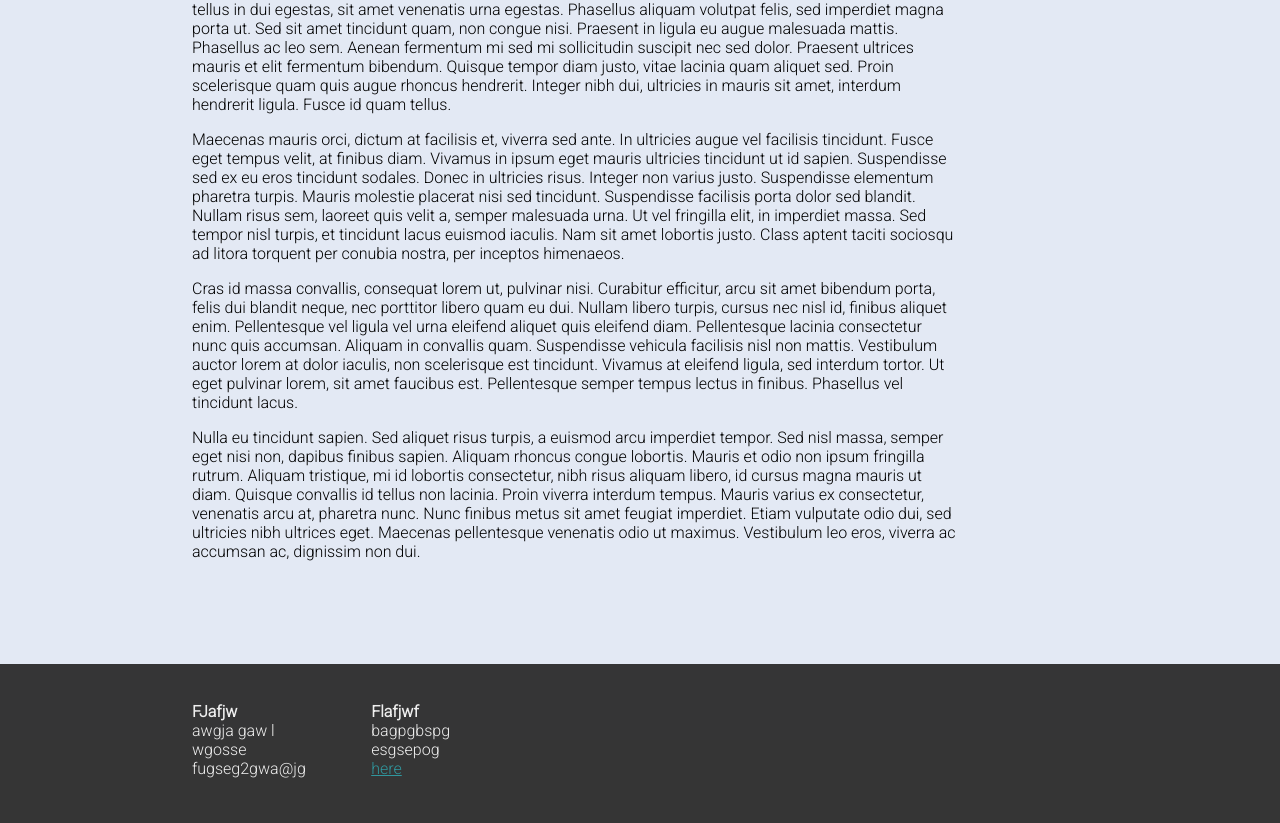
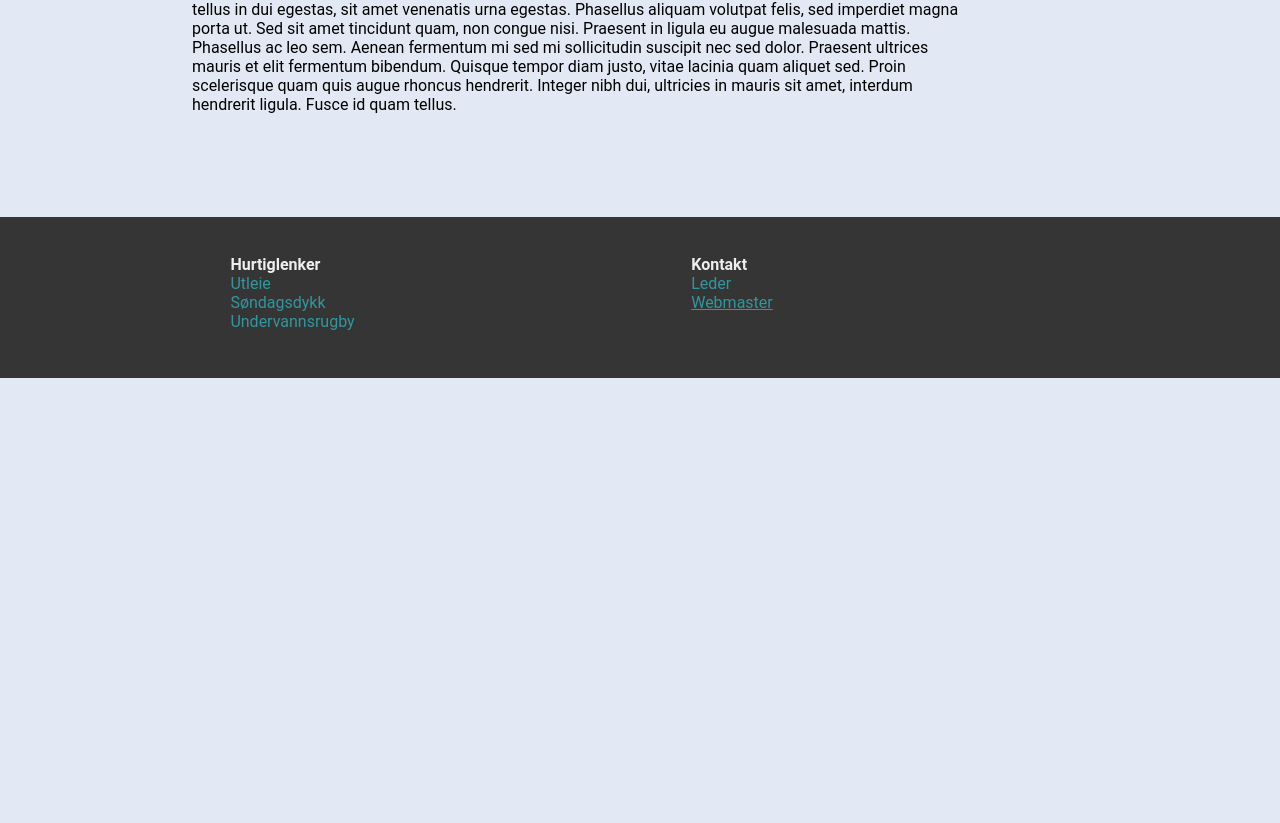
Before and after one commit to jonasbgi/Dykkergruppa, a plain HTML site: page index.html in a window 1280 px wide. Shown: the part 422-1245 px from the top of the page. After the commit the page ends 800 px from the top, so only its background shows below. Drawn offline with Linux system fonts and the light colour scheme.

Commit message:
Some footer changes, final commit in branch

```diff
--- a/css/main.css
+++ b/css/main.css
@@ -77,8 +77,9 @@ main {
 	float: left;
 }
 #menuBtn img{
-	margin: 0px 16px;
-	height: 32px;
+	margin: 0.2em 0.8em;
+	padding: 0em;
+	height: 1.2em;
 	width: auto;
 }
 #menuBtn span{
@@ -87,19 +88,27 @@ main {
 
 /** -- Footer -- **/
 footer{
-    padding: 3% 15%;
+    padding: 3% 10%;
     display: block;
     background-color: #353536;
     color: #eee;
     font-family: Roboto, Helvetica, sans-serif;
     box-shadow: 0px 500px 0px 500px #353535;
 }
+.footerContent{
+	display: block; float: left;
+	width: 35%;
+	padding: 0% 0% 0% 10%;
+	margin: 0;
+	align-content: center;
+}
+
 footer ul{
     list-style: none;
-    padding: 0 0 5% 0;
+    padding: 0 0 0 0;
     margin: 0;
-    margin-right: 5%;
-    width: 15%;
+    margin-right: 0%;
+    width: 20%;
     float: left;
 }
 footer a{
@@ -136,7 +145,6 @@ footer a{
 		display: block;
 	}
 }
-
 /* Changes fonts according to screen resolution */
 @media (max-resolution: 220dpi){
 	body{
--- a/footer.html
+++ b/footer.html
@@ -1,14 +1,15 @@
-<head>
-	<link href="https://fonts.googleapis.com/css?family=Roboto:300" rel="stylesheet"/>
-</head>
+<div class="footerContent">
+	<ul>
+	<li><b>Hurtiglenker</b></li>
+	<li><a>Utleie</a></li>
+	<li><a>Søndagsdykk</a></li>
+	<li><a>Undervannsrugby</a></li>
+	</ul>
+</div>
+<div class="footerContent">
 <ul>
-	<li><b>FJafjw</b></li>
-	<li>awgja gaw l</li>
-	<li>wgosse</li>
-	<li>fugseg2gwa@jg</li>
-</ul>
-<ul>
-	<li><b>Flafjwf</b></li>
-	<li>bagpgbspg esgsepog</li>
-	<li><a href="#">here</a></li>
-</ul>
+	<li><b>Kontakt</b></li>
+	<li><a>Leder</a></li>
+	<li><a href="#">Webmaster</a></li>
+	</ul>
+</div>
--- a/header.html
+++ b/header.html
@@ -3,7 +3,6 @@
        <!-- <link rel="stylesheet" href="css/main.css" type="text/css"> -->
     </head>
     <body>
-        <header>
             <div id="headerImg">
                 <img src="img/headerLogo.gif"/>
             </div>
@@ -61,7 +60,5 @@
 					</div>
 				</div>
             </div>
-        </header>
-
     </body>
 </html>
--- a/index.html
+++ b/index.html
@@ -11,7 +11,7 @@
         <h2>Testside</h2>
 		<p>Dette er en testside for nye 'dykkergruppa.no'. Siden er på ingen vei komplett enda. Kontakt Jonas for tilbakemeldinger. </p>
         <p>Lorem ipsum dolor sit amet, consectetur adipiscing elit. Fusce eget ex turpis. Vivamus sagittis dictum dapibus. Nulla porttitor leo scelerisque eros volutpat mollis. Nullam ac tortor purus. Maecenas consectetur tellus in dui egestas, sit amet venenatis urna egestas. Phasellus aliquam volutpat felis, sed imperdiet magna porta ut. Sed sit amet tincidunt quam, non congue nisi. Praesent in ligula eu augue malesuada mattis. Phasellus ac leo sem. Aenean fermentum mi sed mi sollicitudin suscipit nec sed dolor. Praesent ultrices mauris et elit fermentum bibendum. Quisque tempor diam justo, vitae lacinia quam aliquet sed. Proin scelerisque quam quis augue rhoncus hendrerit. Integer nibh dui, ultricies in mauris sit amet, interdum hendrerit ligula. Fusce id quam tellus.</p>
-		<p>
+		<!-- <p>
 			Maecenas mauris orci, dictum at facilisis et, viverra sed ante. In ultricies augue vel facilisis tincidunt. Fusce eget tempus velit, at finibus diam. Vivamus in ipsum eget mauris ultricies tincidunt ut id sapien. Suspendisse sed ex eu eros tincidunt sodales. Donec in ultricies risus. Integer non varius justo. Suspendisse elementum pharetra turpis. Mauris molestie placerat nisi sed tincidunt. Suspendisse facilisis porta dolor sed blandit. Nullam risus sem, laoreet quis velit a, semper malesuada urna. Ut vel fringilla elit, in imperdiet massa. Sed tempor nisl turpis, et tincidunt lacus euismod iaculis. Nam sit amet lobortis justo. Class aptent taciti sociosqu ad litora torquent per conubia nostra, per inceptos himenaeos.
 		</p>
 		<p>
@@ -19,7 +19,7 @@
 		</p>
 		<p>
 			Nulla eu tincidunt sapien. Sed aliquet risus turpis, a euismod arcu imperdiet tempor. Sed nisl massa, semper eget nisi non, dapibus finibus sapien. Aliquam rhoncus congue lobortis. Mauris et odio non ipsum fringilla rutrum. Aliquam tristique, mi id lobortis consectetur, nibh risus aliquam libero, id cursus magna mauris ut diam. Quisque convallis id tellus non lacinia. Proin viverra interdum tempus. Mauris varius ex consectetur, venenatis arcu at, pharetra nunc. Nunc finibus metus sit amet feugiat imperdiet. Etiam vulputate odio dui, sed ultricies nibh ultrices eget. Maecenas pellentesque venenatis odio ut maximus. Vestibulum leo eros, viverra ac accumsan ac, dignissim non dui.
-		</p>
+		</p> -->
     </main>
     <footer></footer>
     <script src="script/jQuery.js"></script>
```
